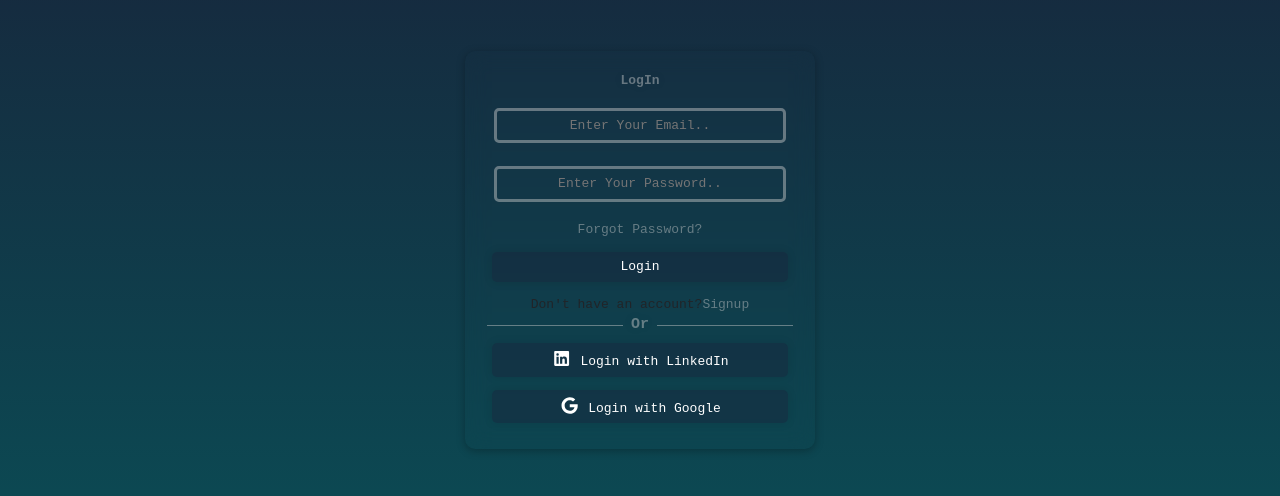
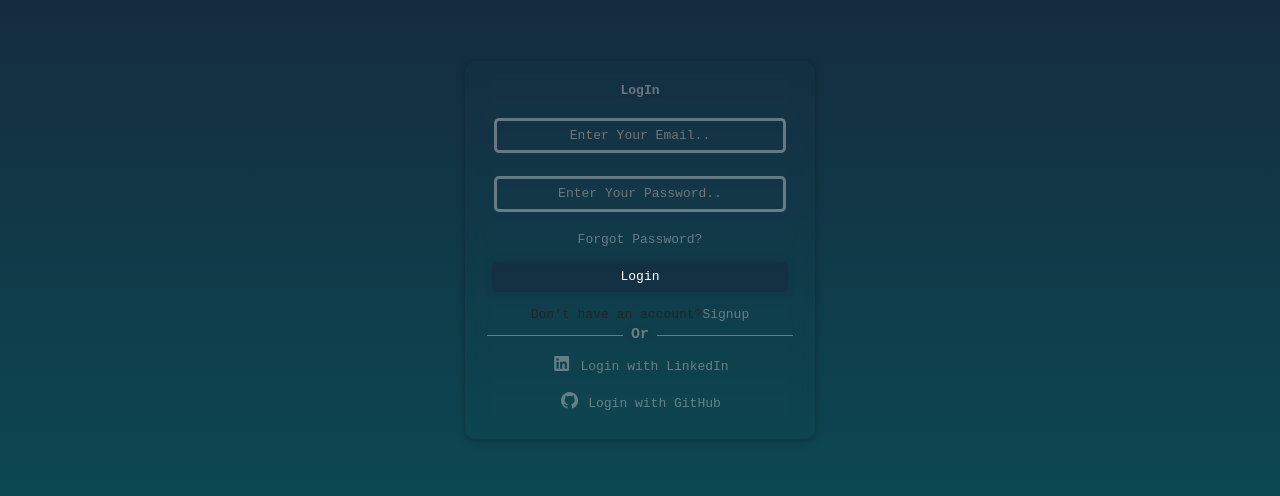
Before and after one commit to Ma7Moud-Elsakkar/Login, a plain HTML site: page index.html in a window 1280 px wide. Shown: the part 150-646 px from the top of the page. Drawn offline with Linux system fonts and the light colour scheme.

Commit message:
justlink

```diff
--- a/index.html
+++ b/index.html
@@ -20,22 +20,23 @@
                 <div class="mb-3 border-0 form-control">
                     <input class="text-center" id="userPassword" type="password" placeholder="Enter Your Password..">
                 </div>
-                    <button class="d-block border-0 mb-3 forgot">Forgot Password?</button>
+            <!--<button class="d-block border-0 mb-3 forgot">Forgot Password?</button>-->
+                <a href="https://chat.deepseek.com/" class="mb-3">Forgot Password?</a>
                 <button class="d-block border-0 btn">Login</button>
                 <div class="mt-3 d-flex justify-content-center align-items-center">
                     <p class="mb-0">
                         Don't have an account?
                     </p>
-                    <a href="https://ma7moud-elsakkar.github.io/PhotoFilters/">Signup</a>
+                    <a href="https://ma7moud-elsakkar.github.io/Signin/">Signup</a>
                 </div>
                 <div class="or">
                     <span class="mx-2">Or</span>
                 </div>
                 <div class="linkedin m-2 p-0 d-flex justify-content-center align-items-center">
-                    <button class="d-block border-0 btn"> <i class="fa-brands fa-linkedin ico"></i> Login with LinkedIn </button>
+                    <a href="https://www.linkedin.com/in/mahmoud-elsakkar-62b32a241/"> <i class="fa-brands fa-linkedin ico"></i> Login with LinkedIn </a>
                 </div>
                 <div class="google m-2 p-0 d-flex justify-content-center align-items-center">
-                    <button class="d-block border-0 btn "> <i class="fa-brands fa-google ico2"></i> Login with Google </button>
+                <a href="https://github.com/Ma7Moud-Elsakkar"> <i class="fa-brands fa-github ico2"></i> Login with GitHub </a>
                 </div>
             </div>
         </div>
```
